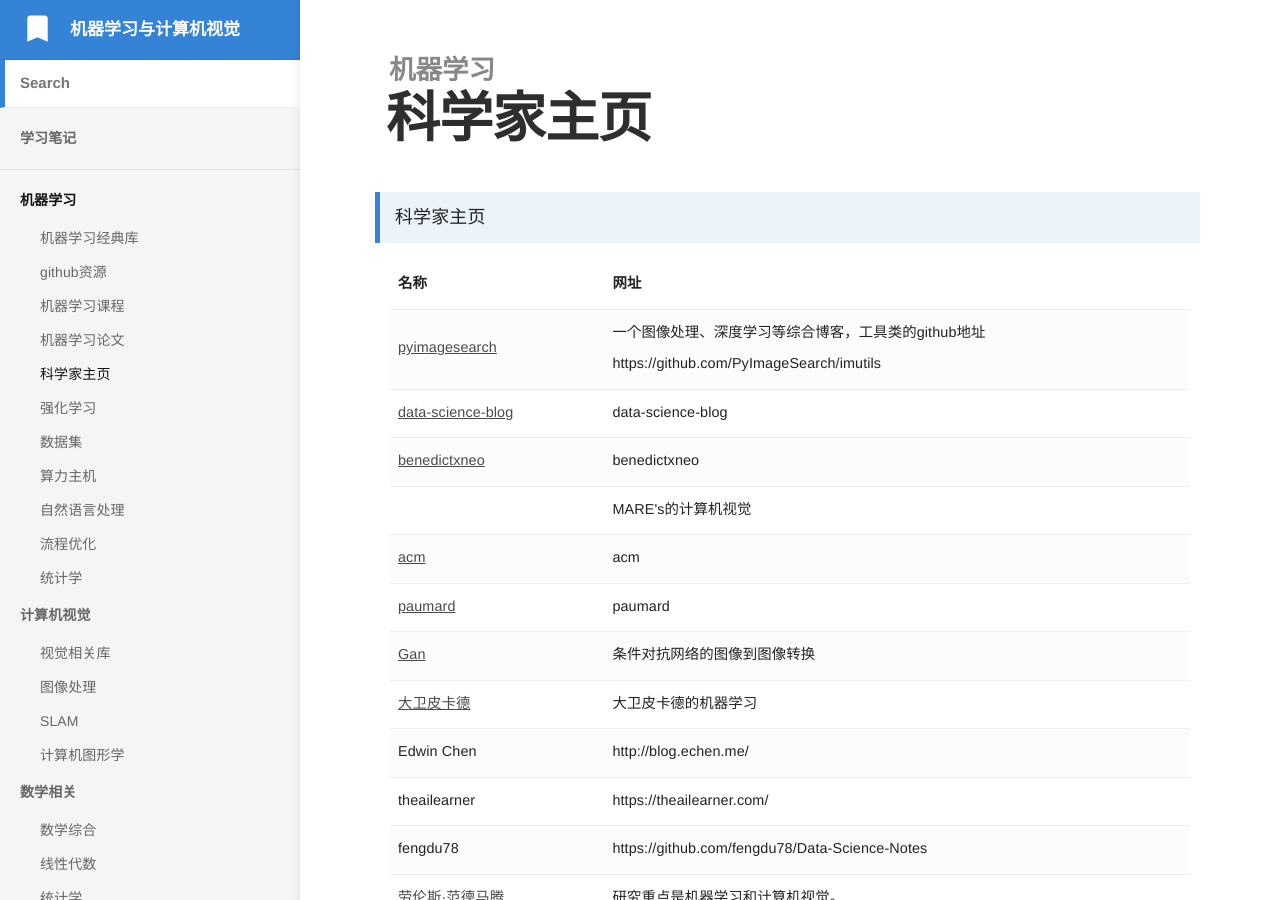
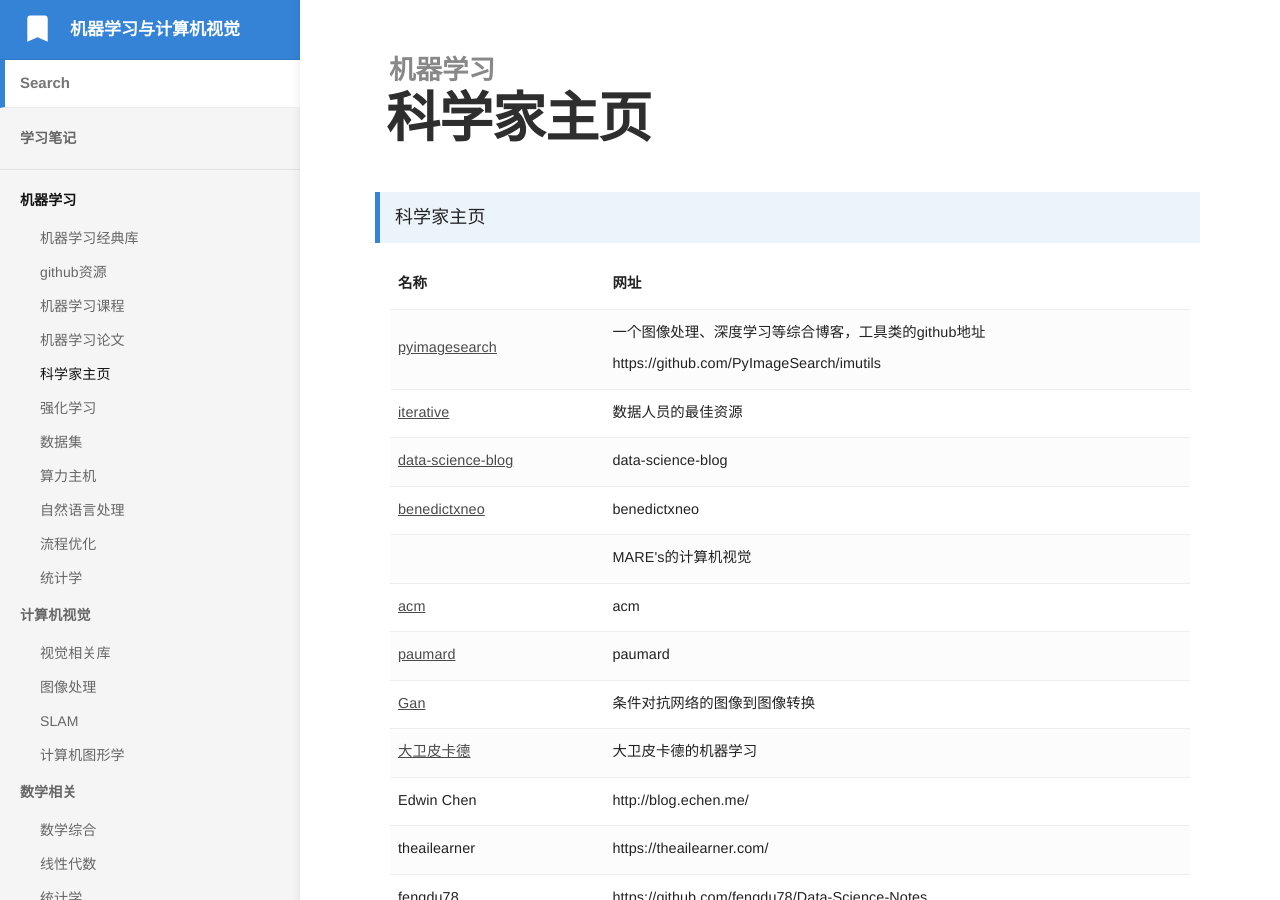
Before and after one commit to bashendixie/Machine_Learning_Notes, a Jekyll site: the page built from _docs/1、机器学习/科学家主页.md, in a window 1280 px wide and 900 px high. Built offline with Jekyll 4.4.1, drawn with Linux system fonts in a browser that asks for light colours; some web fonts are replaced.

Commit message:
no message

```diff
--- a/_docs/1、机器学习/科学家主页.md
+++ b/_docs/1、机器学习/科学家主页.md
@@ -26,6 +26,14 @@
 			<td>
 				一个图像处理、深度学习等综合博客，工具类的github地址<br/>
 				https://github.com/PyImageSearch/imutils
+			</td>
+		</tr>
+		<tr>
+			<td>
+				<a href="https://iterative.ly/" target="_balnk">iterative</a>
+			</td>
+			<td>
+				数据人员的最佳资源
 			</td>
 		</tr>
 		<tr>
```
Also changed, not shown: _docs/1、机器学习/Github资源.md (+8 -0 lines).
